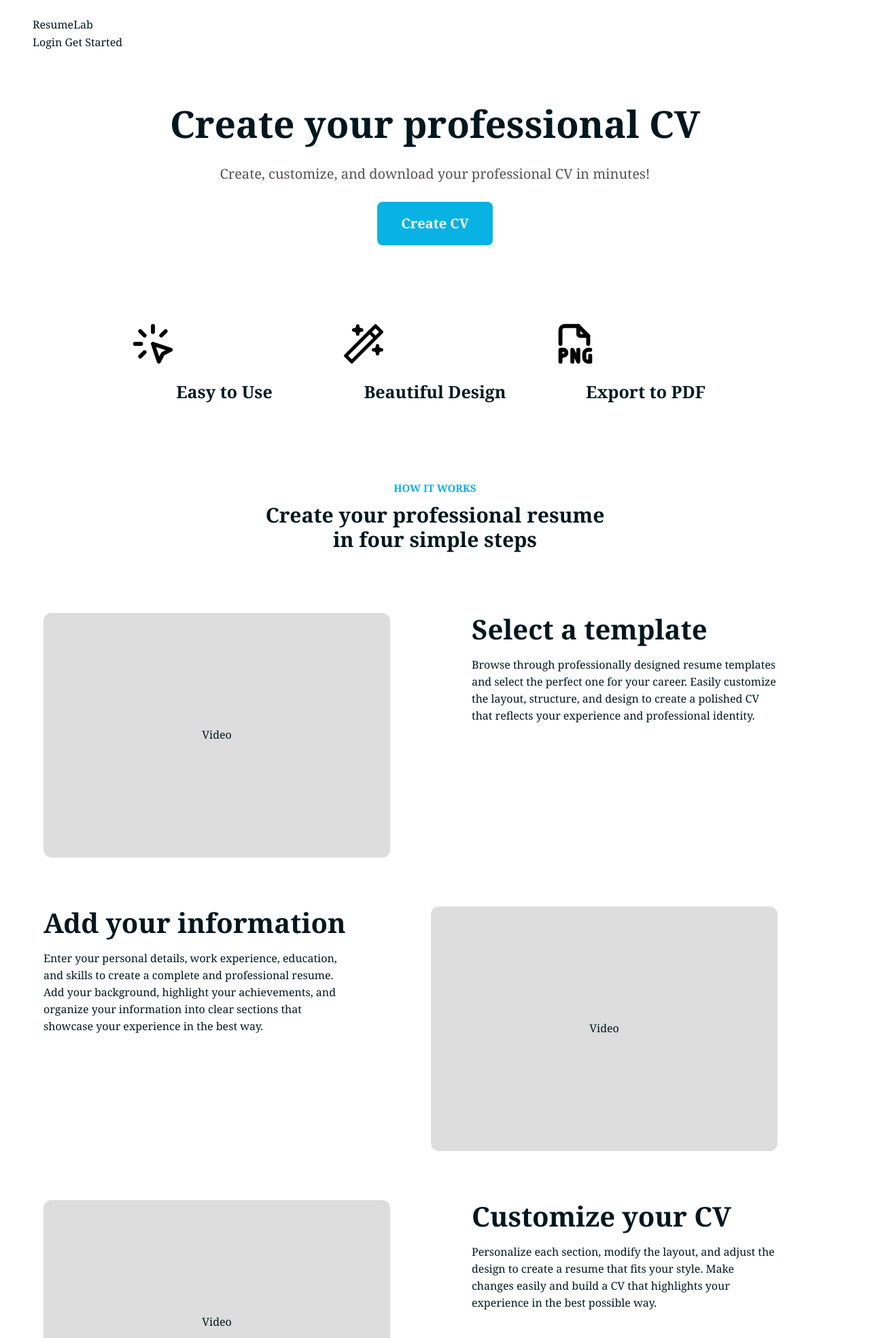
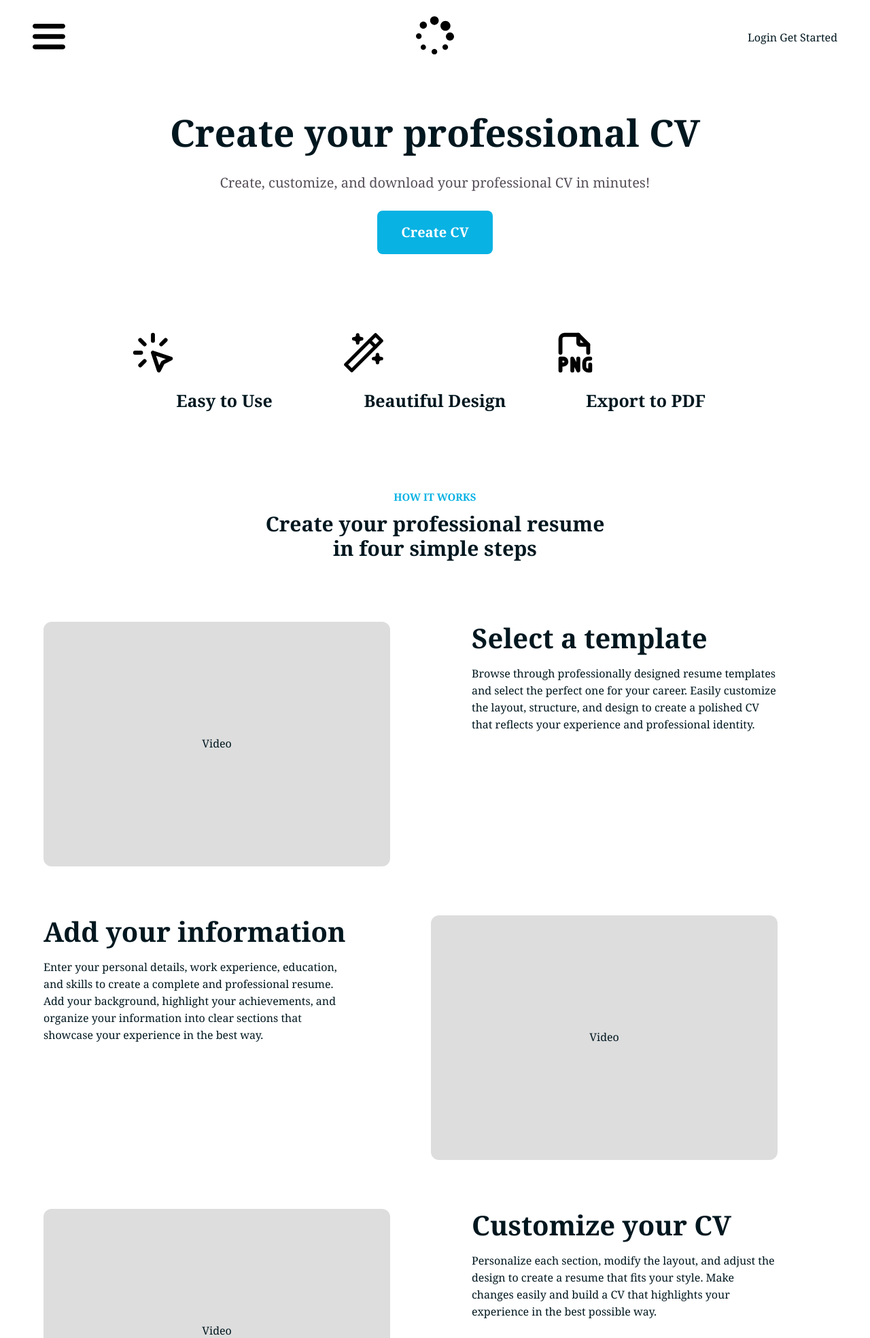
Before and after one commit to Gajwerixon/django-cv-builder, a Django app: page / in a window 1280 px wide. Shown: the top 1969 px of the page at 68% size. Run offline with Django 5.2, Linux system fonts and the light colour scheme.

Commit message:
change navbar setup

```diff
--- a/core/templates/core/home.html
+++ b/core/templates/core/home.html
@@ -12,13 +12,37 @@
 
 {% block content %}
 
+<header>
     <nav class="navbar">
-    <div class="navbar-container">
-        <a href="/" class="logo">
-            Resume<span>Lab</span>
-        </a>
+        <div class="navbar-left">
+            <button class="menu-button">
+                <svg
+                    class="navbar-icon"
+                    xmlns="http://www.w3.org/2000/svg"
+                    viewBox="0 0 122.88 95.95"
+                    fill="currentColor">
+                    <path d="M8.94,0h105c4.92,0,8.94,4.02,8.94,8.94l0,0c0,4.92-4.02,8.94-8.94,8.94h-105C4.02,17.88,0,13.86,0,8.94l0,0C0,4.02,4.02,0,8.94,0L8.94,0z M8.94,78.07h105c4.92,0,8.94,4.02,8.94,8.94l0,0c0,4.92-4.02,8.94-8.94,8.94h-105C4.02,95.95,0,91.93,0,87.01l0,0C0,82.09,4.02,78.07,8.94,78.07L8.94,78.07z M8.94,39.03h105c4.92,0,8.94,4.02,8.94,8.94l0,0c0,4.92-4.02,8.94-8.94,8.94h-105C4.02,56.91,0,52.89,0,47.97l0,0C0,43.06,4.02,39.03,8.94,39.03L8.94,39.03z"/>
+                </svg>
+            </button>
+        </div>
 
-        <div class="nav-links">
+        <div class="navbar-center">
+            <button>
+                <svg
+                    xmlns="http://www.w3.org/2000/svg"
+                    xmlns:xlink="http://www.w3.org/1999/xlink"
+                    viewBox="0 0 122.315 122.88">
+                    <g>
+                        <path fill-rule="evenodd" clip-rule="evenodd" d="M94.754,14.534c8.844,0,16.014,7.17,16.014,16.012 c0,8.844-7.17,16.015-16.014,16.015c-8.843,0-16.013-7.17-16.013-16.015C78.741,21.704,85.911,14.534,94.754,14.534L94.754,14.534z M109.265,52.121c-7.205,0-13.049,5.844-13.049,13.048c0,7.207,5.844,13.049,13.049,13.051c7.207,0,13.051-5.844,13.051-13.051 C122.315,57.965,116.472,52.121,109.265,52.121L109.265,52.121z M94.135,89.903c-5.032,0-9.114,4.082-9.114,9.113 c0,5.032,4.082,9.114,9.114,9.114c5.031,0,9.113-4.082,9.113-9.114C103.248,93.985,99.166,89.903,94.135,89.903L94.135,89.903z M59.275,104.65c-5.032,0-9.114,4.081-9.114,9.113c0,5.034,4.082,9.116,9.114,9.116s9.113-4.082,9.113-9.116 C68.389,108.731,64.308,104.65,59.275,104.65L59.275,104.65z M23.652,90.86c-4.717,0-8.54,3.823-8.54,8.54 c0,4.715,3.823,8.54,8.54,8.54c4.714,0,8.538-3.825,8.538-8.54C32.19,94.684,28.366,90.86,23.652,90.86L23.652,90.86z M9.096,54.872C4.072,54.872,0,58.944,0,63.968c0,5.021,4.072,9.093,9.096,9.093c5.021,0,9.093-4.072,9.093-9.093 C18.189,58.944,14.116,54.872,9.096,54.872L9.096,54.872z M23.652,17.026c-6.354,0-11.508,5.155-11.508,11.509 s5.154,11.506,11.508,11.506s11.506-5.152,11.506-11.506S30.006,17.026,23.652,17.026L23.652,17.026z M59.341,0 c-7.651,0-13.858,6.205-13.858,13.855c0,7.651,6.207,13.856,13.858,13.856s13.856-6.205,13.856-13.856 C73.197,6.205,66.992,0,59.341,0L59.341,0z"/>
+                    </g>
+                </svg>
+            </button>
+        </div>
+
+        <div class="navbar-right">
+            <div class="nav-social-media">
+            </div>
+            <div class="nav-actions">
                 {% if  user.is_authenticated %}
                     <a href="{% url "dashboard" %}" class="btn-primary">Dashboard</a>
                     <a href="{% url "logout" %}" class="btn-secondary">Logout</a>
@@ -29,8 +53,10 @@
             </div>
         </div>
     </nav>
+</header>
 
 
+<main>
     <section class="hero">
 
         <div class="container">
@@ -245,6 +271,7 @@
         </div>
 
     </section>
+</main>
 
 
 <footer class="footer">
```
Lines whose indentation alone changed are shown as unchanged.
